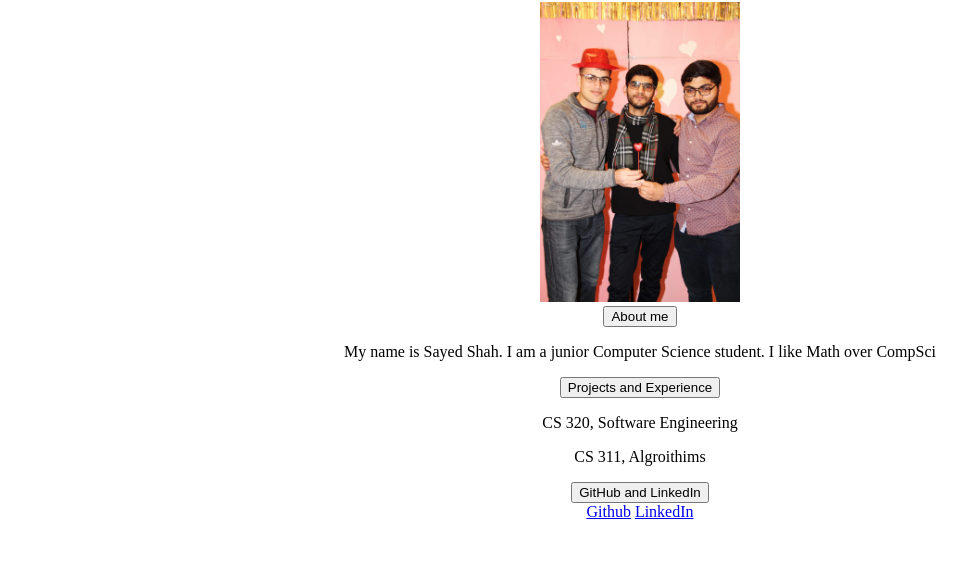
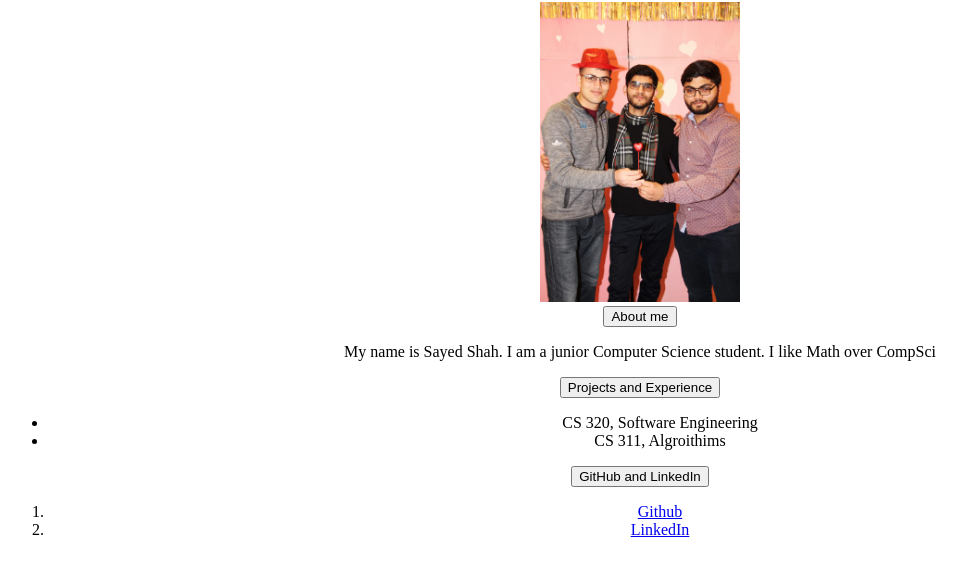
Before and after one commit to sayedkhalidshah2/Sayed-sWebsite, a plain HTML site: page index.html in a window 1280 px wide. Shown: the part 78-654 px from the top of the page, without its empty margins (0-966 px from the left). Drawn offline with Linux system fonts and the light colour scheme.

```diff
--- a/index.html
+++ b/index.html
@@ -16,16 +16,19 @@
 
     <section>
         <button>Projects and Experience</button>
-
-    <p>CS 320, Software Engineering</p>
-    <p>CS 311, Algroithims</p>
+    <ul>
+    <li>CS 320, Software Engineering</li>
+    <li>CS 311, Algroithims</li>
+</ul>
     </section>
     <section>
         <button>GitHub and LinkedIn</button>
         <div>
 
-        <a href="https://github.com/sayedkhalidshah2">Github</a>
-        <a href="https://www.linkedin.com/feed/">LinkedIn</a>
+        <ol>
+            <li><a href="https://github.com/sayedkhalidshah2">Github</a></li>
+        <li><a href="https://www.linkedin.com/feed/">LinkedIn</a></li>
+        </ol>
         </div>
         </section>
 
```
